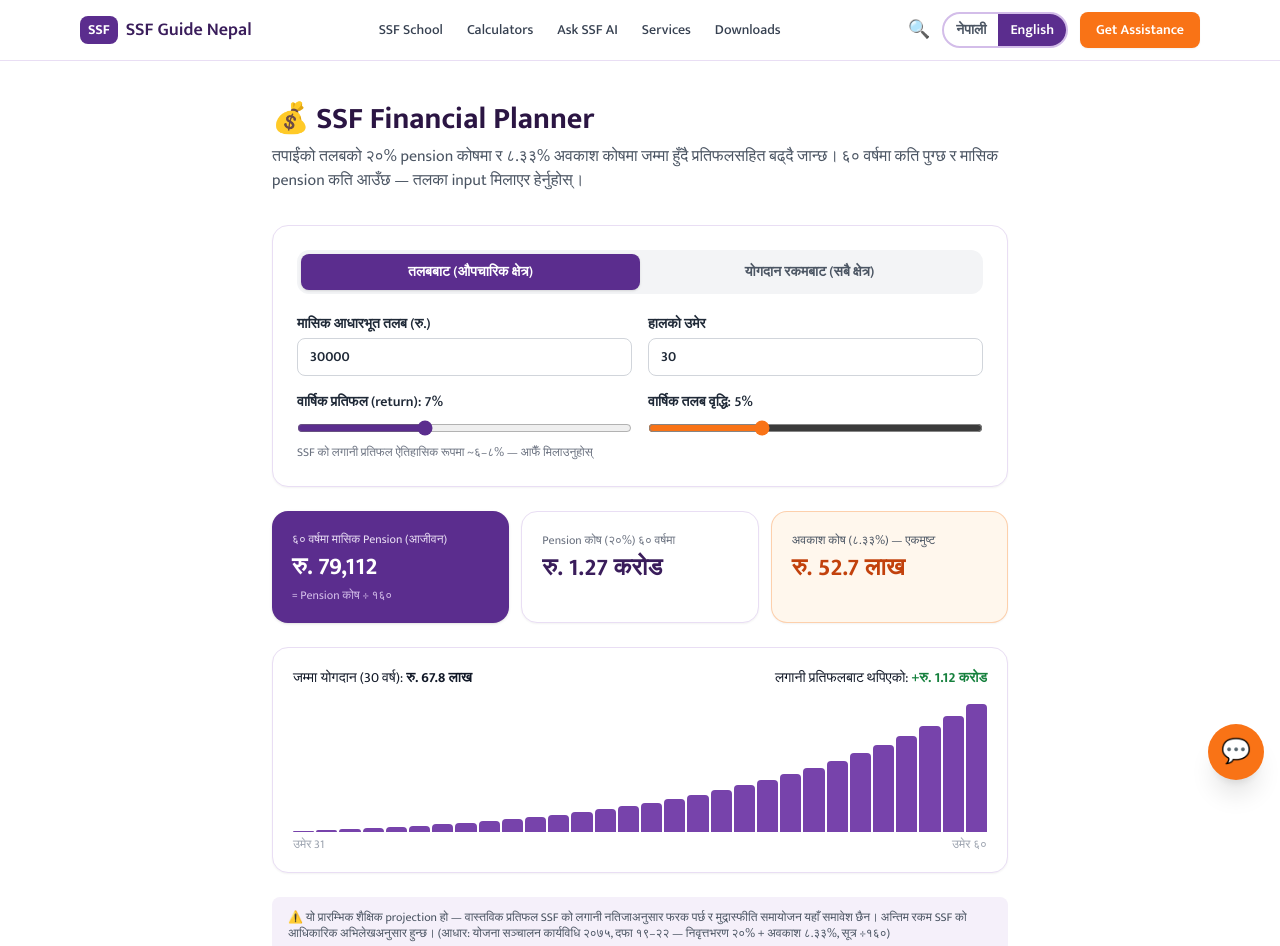
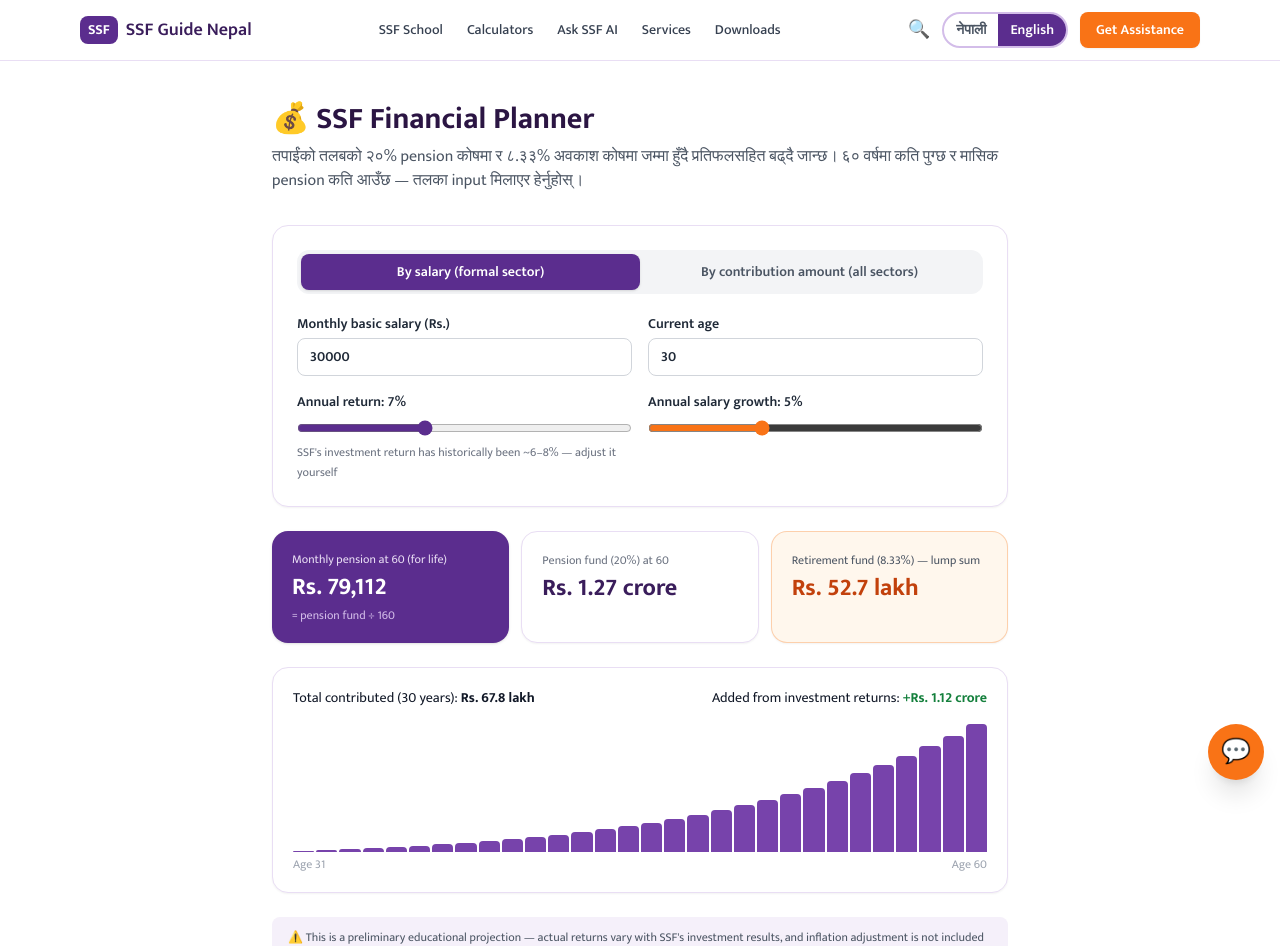
Before and after one commit to digitalsolution2078/SSF-Guide-, a Next.js app: page /en/calculators/financial-planner in a window 1280 px wide. Shown: the top 946 px of the page. Built offline with nearby package versions, Linux system fonts and the light colour scheme.

Commit message:
Make Financial Planner fully bilingual — inputs, results, chart labels, and disclaimers
Co-Authored-By: Claude Fable 5 <noreply@anthropic.com>
Claude-Session: https://claude.ai/code/session_01G2BkN6KnLNTgqhFwfrgu3P

```diff
--- a/src/components/financial-planner.tsx
+++ b/src/components/financial-planner.tsx
@@ -1,6 +1,7 @@
 "use client";
 
 import { useMemo, useState } from "react";
+import { useLocale } from "next-intl";
 import {
   planSSF,
   planSSFByContribution,
@@ -8,16 +9,25 @@ import {
 } from "@/lib/calculation/planner";
 import { Link } from "@/i18n/navigation";
 
-function npr(n: number): string {
+function nprNe(n: number): string {
   if (n >= 10_000_000) return `रु. ${(n / 10_000_000).toFixed(2)} करोड`;
   if (n >= 100_000) return `रु. ${(n / 100_000).toFixed(1)} लाख`;
   return `रु. ${n.toLocaleString("en-IN")}`;
+}
+
+function nprEn(n: number): string {
+  if (n >= 10_000_000) return `Rs. ${(n / 10_000_000).toFixed(2)} crore`;
+  if (n >= 100_000) return `Rs. ${(n / 100_000).toFixed(1)} lakh`;
+  return `Rs. ${n.toLocaleString("en-IN")}`;
 }
 
 const inputCls =
   "mt-1 w-full rounded-lg border border-gray-300 px-3 py-2 focus:border-primary-500 focus:outline-none focus:ring-2 focus:ring-primary-200";
 
 export function FinancialPlanner() {
+  const locale = useLocale();
+  const isEn = locale === "en";
+  const npr = isEn ? nprEn : nprNe;
   const [mode, setMode] = useState<"salary" | "amount">("salary");
   const [salary, setSalary] = useState(30_000);
   const [pensionAmt, setPensionAmt] = useState(6_000);
@@ -62,27 +72,27 @@ export function FinancialPlanner() {
             onClick={() => setMode("salary")}
             className={`flex-1 rounded-lg py-2 transition ${mode === "salary" ? "bg-primary-600 text-white shadow" : "text-gray-600"}`}
           >
-            तलबबाट (औपचारिक क्षेत्र)
+            {isEn ? "By salary (formal sector)" : "तलबबाट (औपचारिक क्षेत्र)"}
           </button>
           <button
             type="button"
             onClick={() => setMode("amount")}
             className={`flex-1 rounded-lg py-2 transition ${mode === "amount" ? "bg-primary-600 text-white shadow" : "text-gray-600"}`}
           >
-            योगदान रकमबाट (सबै क्षेत्र)
+            {isEn ? "By contribution amount (all sectors)" : "योगदान रकमबाट (सबै क्षेत्र)"}
           </button>
         </div>
         {mode === "amount" && (
           <p className="mb-4 rounded-lg bg-primary-50 px-3 py-2 text-xs text-gray-600">
-            स्वरोजगार, वैदेशिक रोजगारी वा अनौपचारिक क्षेत्रमा योगदान % फरक हुन्छ —
-            आफ्नो खातामा महिनैपिच्छे जम्मा हुने वास्तविक रकम राख्नुहोस् (SOSYS मा
-            देखिन्छ)। अवकाश कोषमा नजाने भए ० राख्नुहोस्।
+            {isEn
+              ? "Self-employed, foreign employment, and informal-sector contribution percentages differ — enter the actual amount deposited into your account each month (visible in SOSYS). If nothing goes to the retirement fund, enter 0."
+              : "स्वरोजगार, वैदेशिक रोजगारी वा अनौपचारिक क्षेत्रमा योगदान % फरक हुन्छ — आफ्नो खातामा महिनैपिच्छे जम्मा हुने वास्तविक रकम राख्नुहोस् (SOSYS मा देखिन्छ)। अवकाश कोषमा नजाने भए ० राख्नुहोस्।"}
           </p>
         )}
         <div className="grid grid-cols-1 gap-4 sm:grid-cols-2">
           {mode === "salary" ? (
             <label className="block text-sm font-semibold text-gray-800">
-              मासिक आधारभूत तलब (रु.)
+              {isEn ? "Monthly basic salary (Rs.)" : "मासिक आधारभूत तलब (रु.)"}
               <input
                 type="number"
                 min={1000}
@@ -94,7 +104,9 @@ export function FinancialPlanner() {
           ) : (
             <>
               <label className="block text-sm font-semibold text-gray-800">
-                Pension कोषमा मासिक जम्मा (रु.)
+                {isEn
+                  ? "Monthly deposit to pension fund (Rs.)"
+                  : "Pension कोषमा मासिक जम्मा (रु.)"}
                 <input
                   type="number"
                   min={1}
@@ -104,7 +116,9 @@ export function FinancialPlanner() {
                 />
               </label>
               <label className="block text-sm font-semibold text-gray-800">
-                अवकाश कोषमा मासिक जम्मा (रु.) — नभए ०
+                {isEn
+                  ? "Monthly deposit to retirement fund (Rs.) — 0 if none"
+                  : "अवकाश कोषमा मासिक जम्मा (रु.) — नभए ०"}
                 <input
                   type="number"
                   min={0}
@@ -116,7 +130,7 @@ export function FinancialPlanner() {
             </>
           )}
           <label className="block text-sm font-semibold text-gray-800">
-            हालको उमेर
+            {isEn ? "Current age" : "हालको उमेर"}
             <input
               type="number"
               min={16}
@@ -127,7 +141,7 @@ export function FinancialPlanner() {
             />
           </label>
           <label className="block text-sm font-semibold text-gray-800">
-            वार्षिक प्रतिफल (return): {returnPct}%
+            {isEn ? "Annual return" : "वार्षिक प्रतिफल (return)"}: {returnPct}%
             <input
               type="range"
               min={4}
@@ -138,11 +152,16 @@ export function FinancialPlanner() {
               className="mt-2 w-full accent-primary-600"
             />
             <span className="text-xs font-normal text-gray-500">
-              SSF को लगानी प्रतिफल ऐतिहासिक रूपमा ~६–८% — आफैँ मिलाउनुहोस्
+              {isEn
+                ? "SSF's investment return has historically been ~6–8% — adjust it yourself"
+                : "SSF को लगानी प्रतिफल ऐतिहासिक रूपमा ~६–८% — आफैँ मिलाउनुहोस्"}
             </span>
           </label>
           <label className="block text-sm font-semibold text-gray-800">
-            वार्षिक {mode === "salary" ? "तलब" : "योगदान"} वृद्धि: {growthPct}%
+            {isEn
+              ? `Annual ${mode === "salary" ? "salary" : "contribution"} growth`
+              : `वार्षिक ${mode === "salary" ? "तलब" : "योगदान"} वृद्धि`}
+            : {growthPct}%
             <input
               type="range"
               min={0}
@@ -162,24 +181,32 @@ export function FinancialPlanner() {
           <div className="grid grid-cols-1 gap-3 sm:grid-cols-3">
             <div className="rounded-2xl bg-primary-600 p-5 text-white shadow">
               <p className="text-xs text-primary-100">
-                ६० वर्षमा मासिक Pension (आजीवन)
+                {isEn
+                  ? "Monthly pension at 60 (for life)"
+                  : "६० वर्षमा मासिक Pension (आजीवन)"}
               </p>
               <p className="mt-1 text-2xl font-bold">
                 {npr(result.monthlyPensionAt60)}
               </p>
               <p className="mt-1 text-xs text-primary-200">
-                = Pension कोष ÷ १६०
+                {isEn ? "= pension fund ÷ 160" : "= Pension कोष ÷ १६०"}
               </p>
             </div>
             <div className="rounded-2xl border border-primary-100 bg-white p-5 shadow-sm">
-              <p className="text-xs text-gray-500">Pension कोष (२०%) ६० वर्षमा</p>
+              <p className="text-xs text-gray-500">
+                {isEn
+                  ? "Pension fund (20%) at 60"
+                  : "Pension कोष (२०%) ६० वर्षमा"}
+              </p>
               <p className="mt-1 text-2xl font-bold text-primary-800">
                 {npr(result.pensionFundAt60)}
               </p>
             </div>
             <div className="rounded-2xl border border-action-500/30 bg-action-50 p-5 shadow-sm">
               <p className="text-xs text-gray-600">
-                अवकाश कोष (८.३३%) — एकमुष्ट
+                {isEn
+                  ? "Retirement fund (8.33%) — lump sum"
+                  : "अवकाश कोष (८.३३%) — एकमुष्ट"}
               </p>
               <p className="mt-1 text-2xl font-bold text-action-700">
                 {npr(result.retirementLumpSumAt60)}
@@ -191,11 +218,13 @@ export function FinancialPlanner() {
           <div className="rounded-2xl border border-primary-100 bg-white p-5 shadow-sm">
             <div className="flex flex-wrap justify-between gap-3 text-sm">
               <p>
-                जम्मा योगदान ({result.contributionYears} वर्ष):{" "}
+                {isEn
+                  ? `Total contributed (${result.contributionYears} years):`
+                  : `जम्मा योगदान (${result.contributionYears} वर्ष):`}{" "}
                 <strong>{npr(result.totalContributed)}</strong>
               </p>
               <p>
-                लगानी प्रतिफलबाट थपिएको:{" "}
+                {isEn ? "Added from investment returns:" : "लगानी प्रतिफलबाट थपिएको:"}{" "}
                 <strong className="text-green-700">
                   +{npr(result.totalReturnsEarned)}
                 </strong>
@@ -211,29 +240,30 @@ export function FinancialPlanner() {
                   style={{
                     height: `${((t.pensionFund + t.retirementFund) / maxFund) * 100}%`,
                   }}
-                  title={`उमेर ${t.age}: ${npr(t.pensionFund + t.retirementFund)}`}
+                  title={`${isEn ? "Age" : "उमेर"} ${t.age}: ${npr(t.pensionFund + t.retirementFund)}`}
                 />
               ))}
             </div>
             <div className="mt-1 flex justify-between text-xs text-gray-400">
-              <span>उमेर {age + 1}</span>
-              <span>उमेर ६०</span>
+              <span>{isEn ? "Age" : "उमेर"} {age + 1}</span>
+              <span>{isEn ? "Age 60" : "उमेर ६०"}</span>
             </div>
 
             {!result.eligibleForPension && (
               <p className="mt-4 rounded-lg border-l-4 border-action-500 bg-action-50 px-4 py-3 text-sm text-gray-800">
-                ⚠️ ६० वर्षसम्म {result.contributionMonths} महिना मात्र योगदान
-                पुग्छ — आजीवन pension का लागि १८० महिना चाहिन्छ। विकल्प: एकमुष्ट
-                लिने वा सोही रकम ÷ १६० को मासिक pension रोज्ने।
+                ⚠️{" "}
+                {isEn
+                  ? `You'd only reach ${result.contributionMonths} months of contributions by 60 — a lifelong pension needs 180 months. Options: take the lump sum, or choose a monthly pension of that amount ÷ 160.`
+                  : `६० वर्षसम्म ${result.contributionMonths} महिना मात्र योगदान पुग्छ — आजीवन pension का लागि १८० महिना चाहिन्छ। विकल्प: एकमुष्ट लिने वा सोही रकम ÷ १६० को मासिक pension रोज्ने।`}
               </p>
             )}
           </div>
 
           <p className="rounded-lg bg-primary-50 px-4 py-3 text-xs text-gray-600">
-            ⚠️ यो प्रारम्भिक शैक्षिक projection हो — वास्तविक प्रतिफल SSF को
-            लगानी नतिजाअनुसार फरक पर्छ र मुद्रास्फीति समायोजन यहाँ समावेश छैन।
-            अन्तिम रकम SSF को आधिकारिक अभिलेखअनुसार हुन्छ। (आधार: योजना सञ्चालन
-            कार्यविधि २०७५, दफा १९–२२ — निवृत्तभरण २०% + अवकाश ८.३३%, सूत्र ÷१६०)
+            ⚠️{" "}
+            {isEn
+              ? "This is a preliminary educational projection — actual returns vary with SSF's investment results, and inflation adjustment is not included here. Final amounts follow SSF's official records. (Basis: Scheme Operation Procedure 2075, sections 19–22 — pension 20% + retirement 8.33%, ÷160 formula)"
+              : "यो प्रारम्भिक शैक्षिक projection हो — वास्तविक प्रतिफल SSF को लगानी नतिजाअनुसार फरक पर्छ र मुद्रास्फीति समायोजन यहाँ समावेश छैन। अन्तिम रकम SSF को आधिकारिक अभिलेखअनुसार हुन्छ। (आधार: योजना सञ्चालन कार्यविधि २०७५, दफा १९–२२ — निवृत्तभरण २०% + अवकाश ८.३३%, सूत्र ÷१६०)"}
           </p>
 
           <div className="grid grid-cols-1 gap-3 sm:grid-cols-2">
@@ -241,13 +271,17 @@ export function FinancialPlanner() {
               href="/school/pension-ra-retirement/pension-ra-retirement-guide"
               className="rounded-xl border-2 border-primary-200 bg-white p-4 text-center text-sm font-semibold text-primary-800 hover:border-primary-400"
             >
-              📖 Pension नियम विस्तारमा बुझ्नुहोस्
+              📖{" "}
+              {isEn
+                ? "Understand the pension rules in detail"
+                : "Pension नियम विस्तारमा बुझ्नुहोस्"}
             </Link>
             <Link
               href="/request?service=registration"
               className="rounded-xl bg-action-500 p-4 text-center text-sm font-semibold text-white hover:bg-action-600"
             >
-              🤝 SSF सुरु गर्न सहायता लिनुहोस्
+              🤝{" "}
+              {isEn ? "Get help starting SSF" : "SSF सुरु गर्न सहायता लिनुहोस्"}
             </Link>
           </div>
         </>
```
